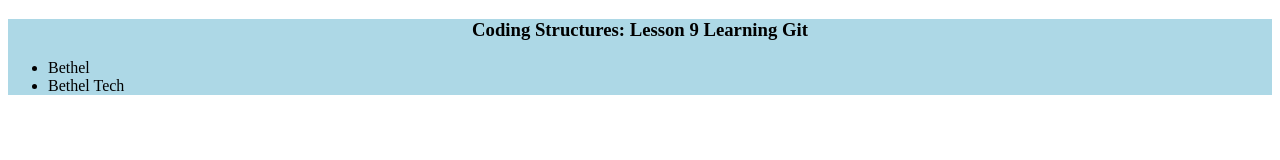
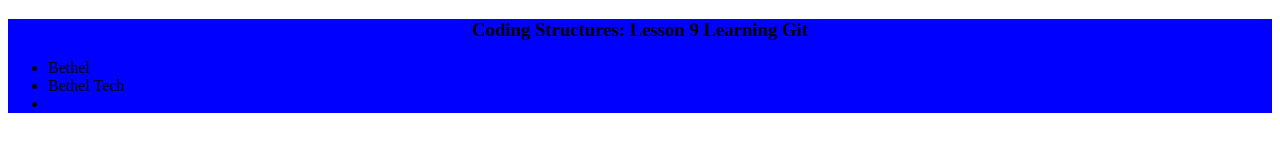
Before and after one commit to Carlito-Pedida/l09-git, a plain HTML site: page index.html in a window 1280 px wide. Drawn offline with Linux system fonts and the light colour scheme.

Commit message:
changed bg color

```diff
--- a/index.html
+++ b/index.html
@@ -5,12 +5,13 @@
         <meta charset="UTF-8">
     </head>
     <body>
-        <header style=background-color:lightblue>
+        <header style=background-color:blue>
             <h3 style=text-align:center>Coding Structures: Lesson 9 Learning Git</h3>
             <nav>
                 <ul>
                     <li><a href="https://bethel.com"></a>Bethel</li>
                     <li><a href="https://betheltech.net"></a>Bethel Tech</li>
+                    <li></li>
                 </ul>
             </nav>
         </header>
```
